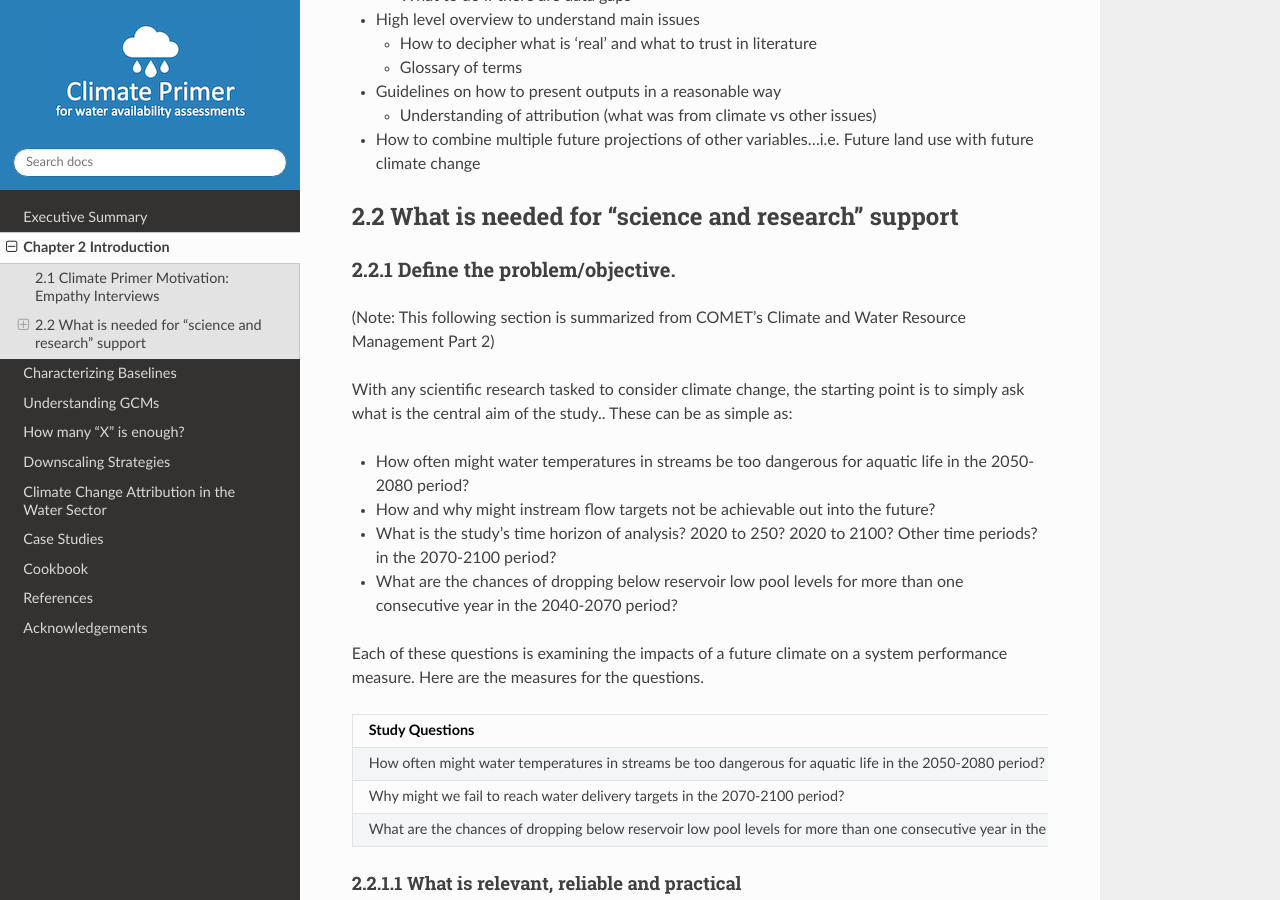
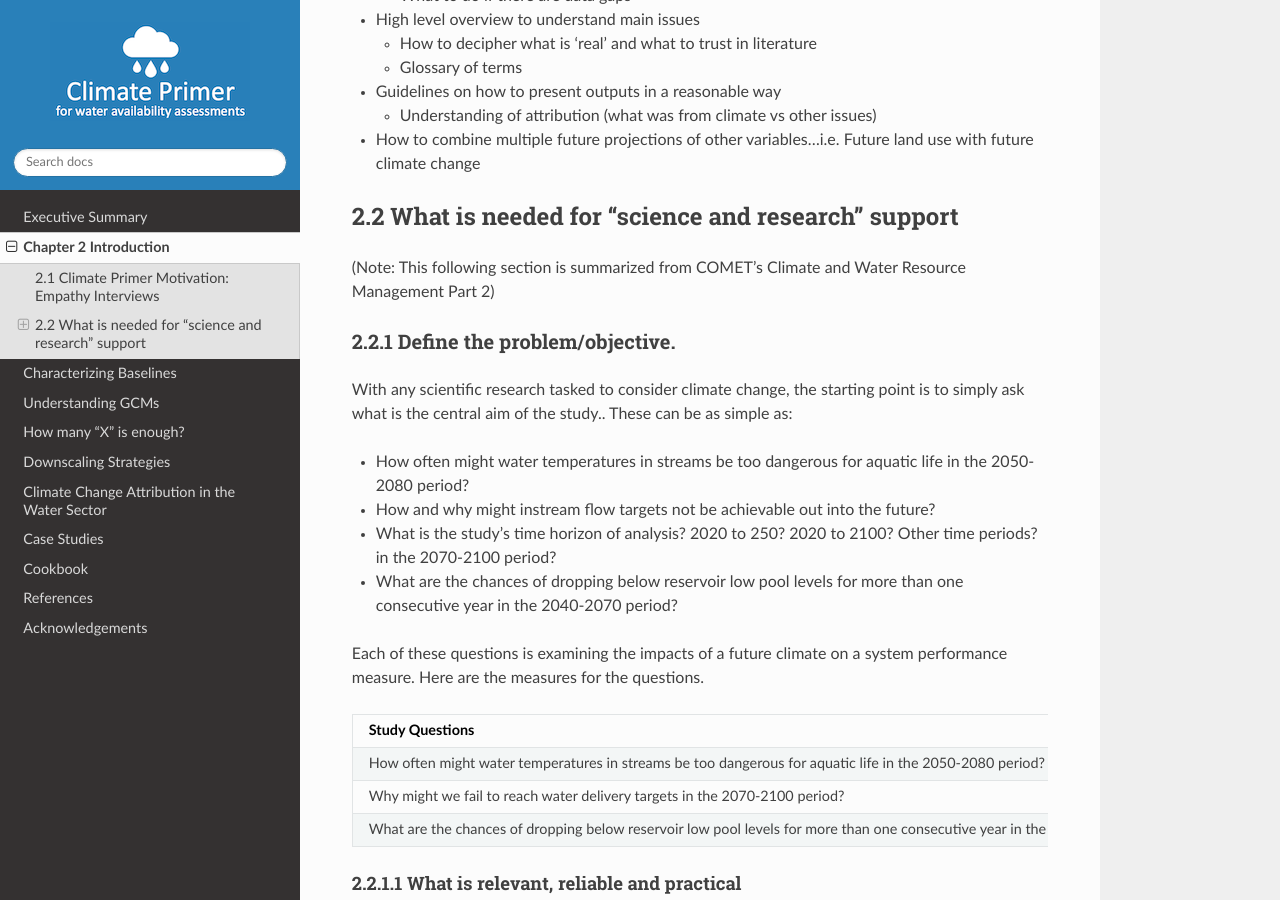
Before and after one commit to NCAR/climate-primer-water, a Sphinx documentation site: the page built from doc/introduction.rst, in a window 1280 px wide and 900 px high, scrolled down 1744 px. Built offline with Sphinx 7.4.7 and the Read the Docs theme 2.0.0, drawn with Linux system fonts in a browser that asks for light colours.

```diff
--- a/doc/introduction.rst
+++ b/doc/introduction.rst
@@ -126,10 +126,11 @@ guidance on how to understand and use climate and climate change data..
 
 2.2 What is needed for “science and research” support
 -----------------------------------------------------
+(Note: This following section is summarized from COMET's Climate and Water Resource Management Part 2)
 
 2.2.1 Define the problem/objective.
 ~~~~~~~~~~~~~~~~~~~~~~~~~~~~~~~~~~~
-(Note: This following section is summarized from COMET's Climate and Water Resource Management Part 2)
+
 
 With any scientific research tasked to consider climate change, the
 starting point is to simply ask what is the central aim of the study..
```
